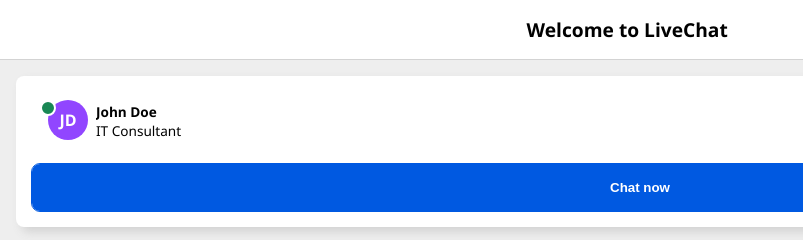
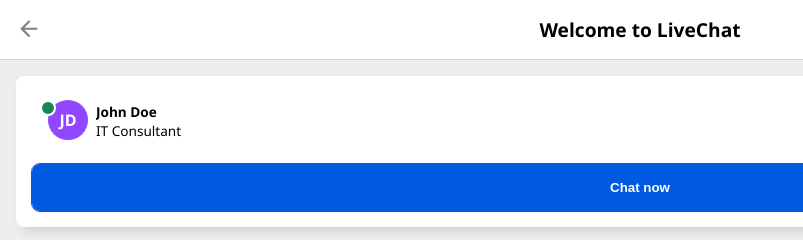
Before and after one commit to dmytro-iovenko/sba-316, a plain HTML site: page index.html in a window 1280 px wide. Shown: the full height of the page, 0-803 px from the left. Drawn offline with Linux system fonts and the light colour scheme.

Commit message:
add back button and style it

```diff
--- a/index.html
+++ b/index.html
@@ -10,8 +10,11 @@
     <main>
       <section class="container">
         <div class="container-title">
+          <div class="top-menu">
+            <svg class="menu-btn" focusable="false" aria-hidden="true" viewBox="0 0 24 24" data-testid="ArrowBackIcon"><path d="M20 11H7.83l5.59-5.59L12 4l-8 8 8 8 1.41-1.41L7.83 13H20z"></path></svg>
+          </div>
           <div class="chat-title">Tina Cornell</div>
-          <div class="hamburger-menu">
+          <div class="top-menu">
             <input id="menu-toggle" type="checkbox" />
             <label class="menu-btn" for="menu-toggle">
               <span>&nbsp;</span>
--- a/src/style.css
+++ b/src/style.css
@@ -526,7 +526,7 @@
   display: none;
 }
 
-.hamburger-menu {
+.top-menu {
   position: relative;
   width: 1.6rem;
   height: 1.6rem;
@@ -568,6 +568,9 @@
   cursor: pointer;
   user-select: none;
   outline: none;
+}
+svg.menu-btn {
+  fill: var(--button);
 }
 .menu-btn:hover {
   background-color: var(--bs-light);
```
